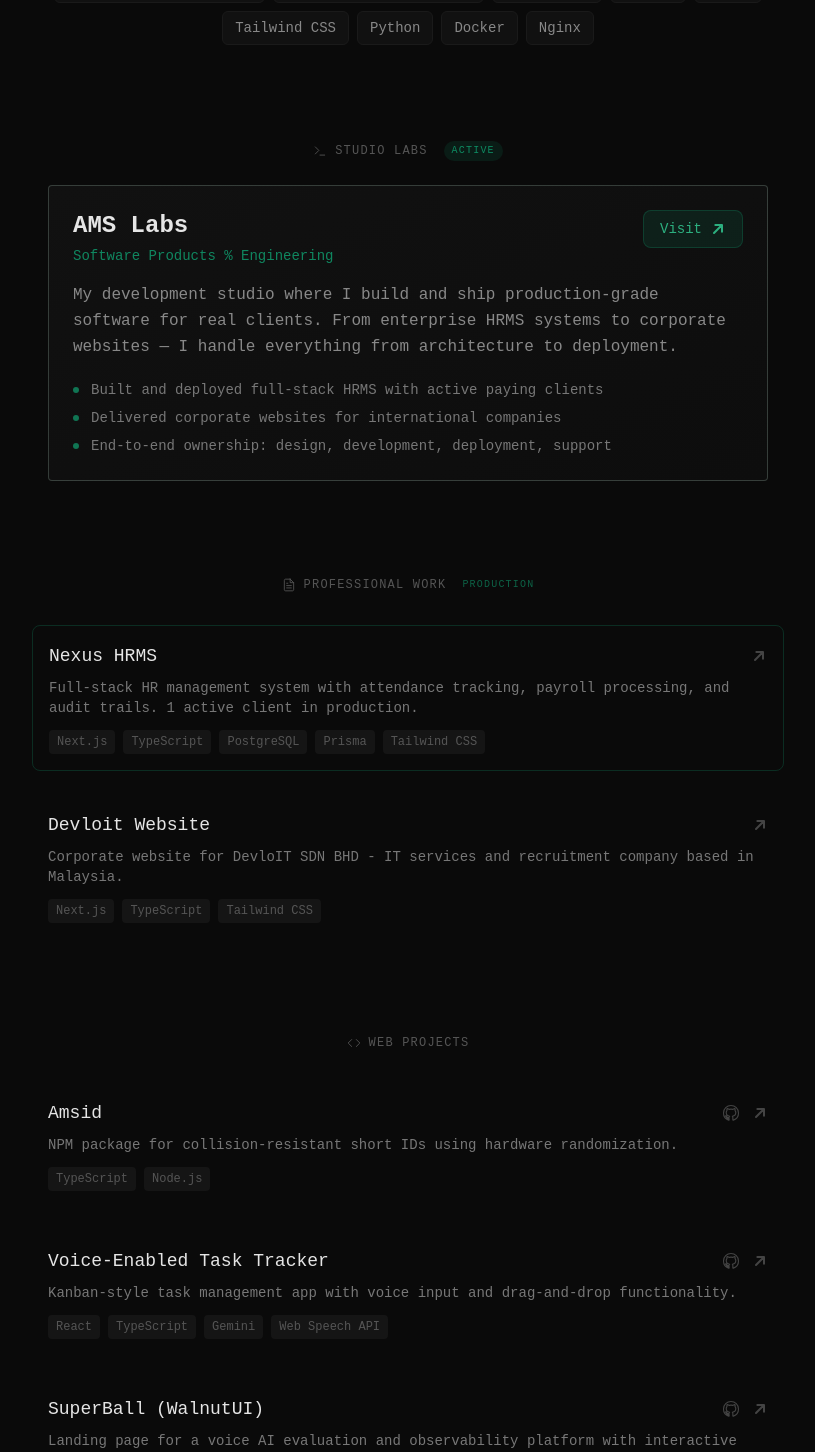
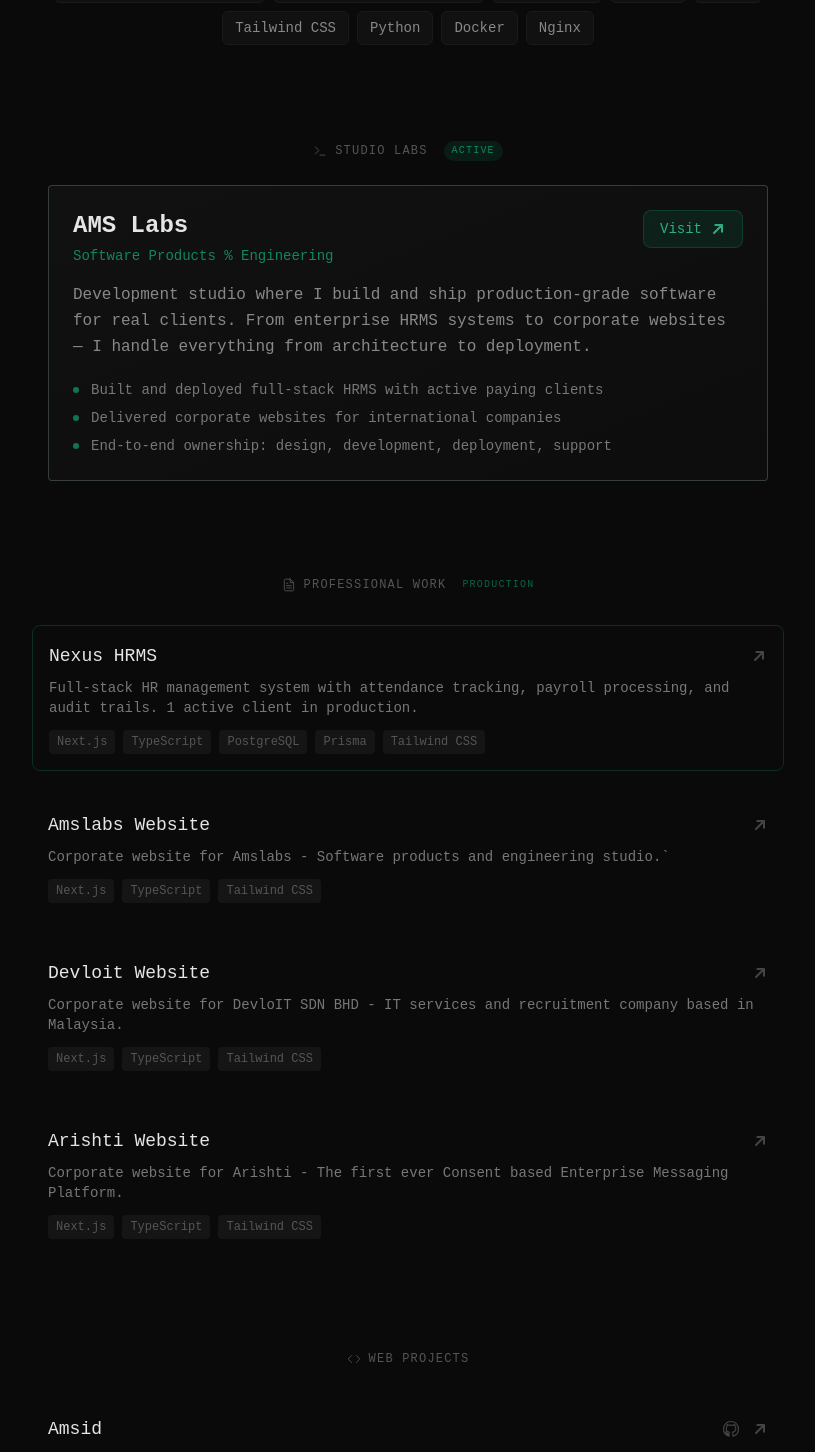
Before and after one commit to Scharfcsh/PWEB, a React (Vite) app: page / in a window 1280 px wide. Shown: the part 843-2295 px from the top of the page, without its empty margins (232-1047 px from the left). Built offline with nearby package versions, Linux system fonts and the light colour scheme.

Commit message:
Update: more projects

```diff
--- a/src/constants/data.js
+++ b/src/constants/data.js
@@ -42,7 +42,7 @@
 export const amsLabs = {
   name: "AMS Labs",
   tagline: "Software Products % Engineering",
-  description: "My development studio where I build and ship production-grade software for real clients. From enterprise HRMS systems to corporate websites — I handle everything from architecture to deployment.",
+  description: "Development studio where I build and ship production-grade software for real clients. From enterprise HRMS systems to corporate websites — I handle everything from architecture to deployment.",
   link: "https://www.amslabs.in",
   highlights: [
     "Built and deployed full-stack HRMS with active paying clients",
@@ -62,12 +62,27 @@
     highlight: true,
   },
   {
+    name: "Amslabs Website",
+    description: "Corporate website for Amslabs - Software products and engineering studio.`",
+    tech: ["Next.js", "TypeScript", "Tailwind CSS"],
+    github: null,
+    link: "https://www.amslabs.in/",
+  },
+  {
     name: "Devloit Website",
     description: "Corporate website for DevloIT SDN BHD - IT services and recruitment company based in Malaysia.",
     tech: ["Next.js", "TypeScript", "Tailwind CSS"],
     github: null,
     link: "https://www.devloit.com/",
   },
+  {
+    name: "Arishti Website",
+    description: "Corporate website for Arishti - The first ever Consent based Enterprise Messaging Platform.",
+    tech: ["Next.js", "TypeScript", "Tailwind CSS"],
+    github: null,
+    link: "https://www.arishti.in/",
+  },
+
 ];
 
 // Web Projects - Showcases and landing pages
```
